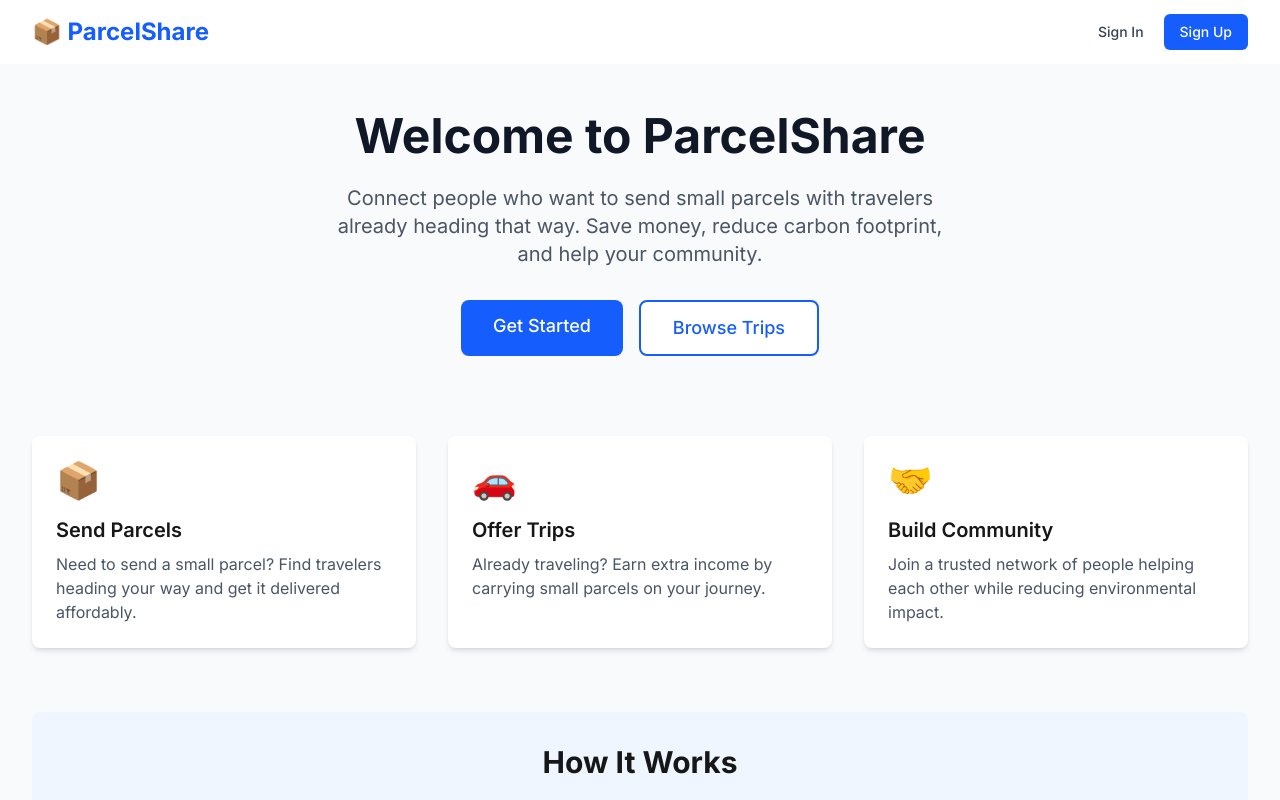
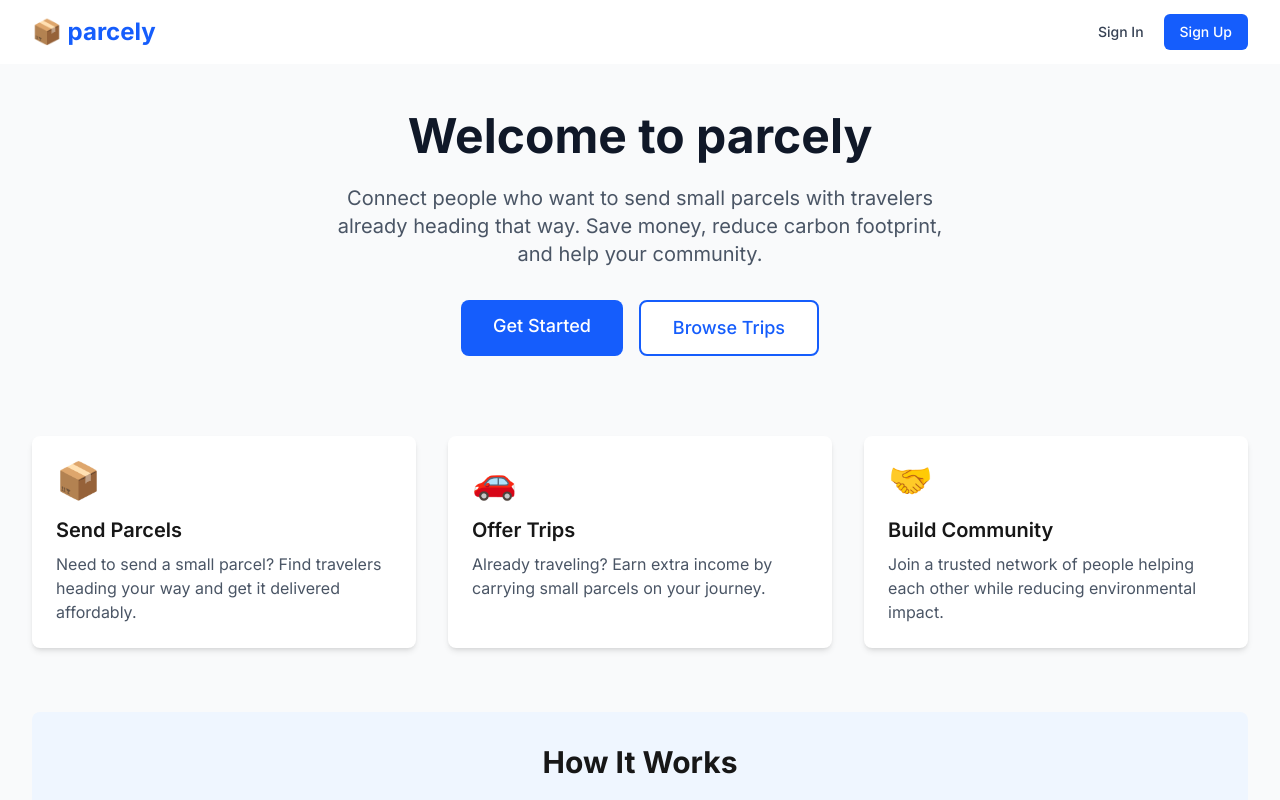
Before and after one commit to gmarkoss/parcel-share, a Next.js app in the folder frontend/: page / in a window 1280 px wide. Shown: the top 800 px of the page. Built offline with nearby package versions, Linux system fonts and the light colour scheme; no server answers.

Commit message:
chore: Rename application from ParcelShare to parcely
- Update frontend display name in Navbar, page.tsx, and layout.tsx
- Update backend Swagger API title and docs
- Update README.md with new branding
- Verified TypeScript compilation

```diff
--- a/frontend/app/layout.tsx
+++ b/frontend/app/layout.tsx
@@ -7,7 +7,7 @@ import Navbar from '@/components/Navbar';
 const inter = Inter({ subsets: ['latin'] });
 
 export const metadata: Metadata = {
-  title: 'ParcelShare - Peer-to-Peer Parcel Delivery',
+  title: 'parcely - Peer-to-Peer Parcel Delivery',
   description: 'Share parcels with travelers heading your way',
   viewport: 'width=device-width, initial-scale=1, maximum-scale=1',
 };
--- a/frontend/app/page.tsx
+++ b/frontend/app/page.tsx
@@ -5,7 +5,7 @@ export default function Home() {
     <div className="max-w-7xl mx-auto px-4 sm:px-6 lg:px-8 py-8 md:py-12">
       <div className="text-center">
         <h1 className="text-3xl md:text-4xl lg:text-5xl font-bold text-gray-900 mb-4 md:mb-6">
-          Welcome to ParcelShare
+          Welcome to parcely
         </h1>
         <p className="text-base md:text-lg lg:text-xl text-gray-600 mb-6 md:mb-8 max-w-2xl mx-auto px-4">
           Connect people who want to send small parcels with travelers already heading that way.
--- a/frontend/components/Navbar.tsx
+++ b/frontend/components/Navbar.tsx
@@ -14,7 +14,7 @@ export default function Navbar() {
         <div className="flex justify-between h-16">
           <div className="flex items-center">
             <Link href="/" className="text-xl md:text-2xl font-bold text-blue-600">
-              📦 ParcelShare
+              📦 parcely
             </Link>
             {user && (
               <div className="hidden lg:flex ml-10 items-baseline space-x-4">
```
Also changed, not shown: 2 other files (tests, documents, lock files or other folders).
